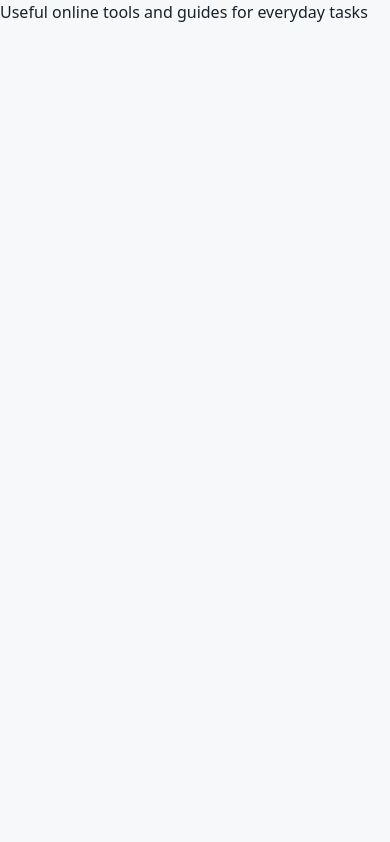
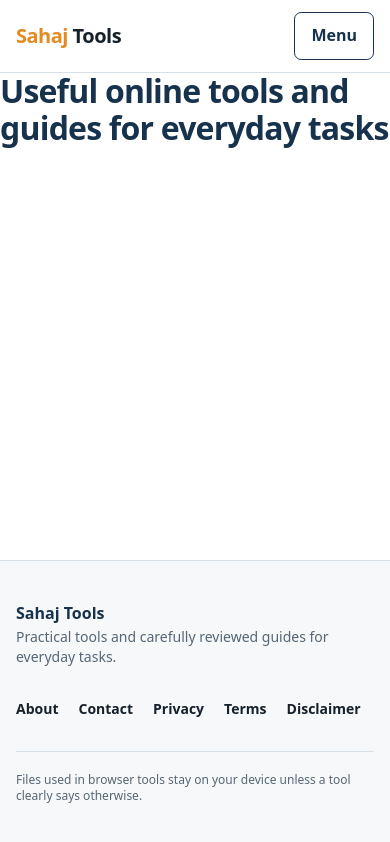
Before and after one commit to BHAWANISHANKARMARU/sakalakaboomboom, a Next.js app: page / in a window 390 px wide. Built offline with nearby package versions, Linux system fonts and the light colour scheme.

Commit message:
feat: build responsive design system and site shell

```diff
--- a/src/app/globals.css
+++ b/src/app/globals.css
@@ -1,19 +1,119 @@
 @import "tailwindcss";
 
 :root {
-  --background: #f6f8fa;
-  --foreground: #17212b;
+  --navy: #17324d;
+  --blue: #1769aa;
+  --saffron: #e58a1f;
+  --ink: #17212b;
+  --paper: #f6f8fa;
+  --line: #d8e0e7;
+  --muted: #566676;
+  --white: #fff;
+  --danger: #b42318;
 }
-
 @theme inline {
-  --color-background: var(--background);
-  --color-foreground: var(--foreground);
+  --color-navy: var(--navy);
+  --color-blue: var(--blue);
+  --color-saffron: var(--saffron);
+  --color-ink: var(--ink);
+  --color-paper: var(--paper);
+  --color-line: var(--line);
+  --color-muted: var(--muted);
   --font-sans: ui-sans-serif, system-ui, sans-serif;
-  --font-mono: ui-monospace, SFMono-Regular, monospace;
 }
-
+* {
+  box-sizing: border-box;
+}
+html {
+  overflow-x: hidden;
+  scroll-behavior: smooth;
+}
 body {
-  background: var(--background);
-  color: var(--foreground);
-  font-family: ui-sans-serif, system-ui, sans-serif;
+  margin: 0;
+  background: var(--white);
+  color: var(--ink);
+  font-family:
+    ui-sans-serif,
+    system-ui,
+    -apple-system,
+    "Segoe UI",
+    sans-serif;
+  line-height: 1.6;
 }
+a {
+  color: inherit;
+  text-decoration: none;
+}
+button,
+input,
+textarea,
+select {
+  font: inherit;
+}
+button,
+a,
+input,
+textarea,
+select {
+  outline-color: var(--blue);
+  outline-offset: 3px;
+}
+h1,
+h2,
+h3 {
+  color: var(--navy);
+  font-weight: 750;
+  letter-spacing: -0.025em;
+  line-height: 1.15;
+  text-wrap: balance;
+}
+h1 {
+  font-size: clamp(2rem, 6vw, 3.8rem);
+}
+h2 {
+  font-size: clamp(1.45rem, 3vw, 2.15rem);
+}
+p {
+  max-width: 68ch;
+}
+.button {
+  display: inline-flex;
+  min-height: 44px;
+  align-items: center;
+  justify-content: center;
+  gap: 0.5rem;
+  border-radius: 0.45rem;
+  border: 1px solid var(--navy);
+  background: var(--navy);
+  color: white;
+  padding: 0.65rem 1rem;
+  font-weight: 700;
+  cursor: pointer;
+}
+.button.secondary {
+  background: white;
+  color: var(--navy);
+}
+.field {
+  width: 100%;
+  min-height: 48px;
+  border: 1px solid var(--line);
+  border-radius: 0.45rem;
+  background: white;
+  padding: 0.75rem;
+}
+.eyebrow {
+  color: var(--blue);
+  font-size: 0.78rem;
+  font-weight: 800;
+  letter-spacing: 0.1em;
+  text-transform: uppercase;
+}
+@media (prefers-reduced-motion: reduce) {
+  *,
+  *::before,
+  *::after {
+    scroll-behavior: auto !important;
+    transition: none !important;
+  }
+}
--- a/src/app/layout.tsx
+++ b/src/app/layout.tsx
@@ -1,5 +1,7 @@
 import type { Metadata } from "next";
 import type { ReactNode } from "react";
+import { Footer } from "@/components/layout/footer";
+import { Header } from "@/components/layout/header";
 import "./globals.css";
 
 export const metadata: Metadata = {
@@ -10,7 +12,11 @@ export const metadata: Metadata = {
 export default function RootLayout({ children }: { children: ReactNode }) {
   return (
     <html lang="en" className="h-full antialiased">
-      <body className="flex min-h-full flex-col">{children}</body>
+      <body className="flex min-h-full flex-col">
+        <Header />
+        <div className="flex-1">{children}</div>
+        <Footer />
+      </body>
     </html>
   );
 }
--- /dev/null
+++ b/src/components/layout/footer.tsx
@@ -0,0 +1,38 @@
+import Link from "next/link";
+import { PageContainer } from "./page-container";
+export function Footer() {
+  return (
+    <footer className="border-line bg-paper mt-20 border-t py-10">
+      <PageContainer>
+        <div className="grid gap-8 sm:grid-cols-2">
+          <div>
+            <p className="text-navy font-black">Sahaj Tools</p>
+            <p className="text-muted text-sm">
+              Practical tools and carefully reviewed guides for everyday tasks.
+            </p>
+          </div>
+          <nav
+            aria-label="Footer navigation"
+            className="flex flex-wrap content-start gap-x-5 gap-y-2 text-sm font-semibold"
+          >
+            {[
+              ["About", "/about"],
+              ["Contact", "/contact"],
+              ["Privacy", "/privacy-policy"],
+              ["Terms", "/terms"],
+              ["Disclaimer", "/disclaimer"],
+            ].map(([label, href]) => (
+              <Link href={href} key={href}>
+                {label}
+              </Link>
+            ))}
+          </nav>
+        </div>
+        <p className="border-line text-muted mt-8 border-t pt-5 text-xs">
+          Files used in browser tools stay on your device unless a tool clearly
+          says otherwise.
+        </p>
+      </PageContainer>
+    </footer>
+  );
+}
--- /dev/null
+++ b/src/components/layout/header.tsx
@@ -0,0 +1,33 @@
+import Link from "next/link";
+import { navigationItems } from "@/content/navigation";
+import { MobileNavigation } from "./mobile-navigation";
+import { PageContainer } from "./page-container";
+export function Header() {
+  return (
+    <header className="border-line relative border-b bg-white">
+      <PageContainer className="flex min-h-18 items-center justify-between gap-6">
+        <Link href="/" className="text-navy text-xl font-black tracking-tight">
+          <span className="text-saffron">Sahaj</span> Tools
+        </Link>
+        <nav
+          aria-label="Primary navigation"
+          className="hidden items-center gap-6 md:flex"
+        >
+          {navigationItems.map((item) => (
+            <Link
+              className="text-navy hover:text-blue font-semibold"
+              href={item.href}
+              key={item.href}
+            >
+              {item.label}
+            </Link>
+          ))}
+          <Link className="text-blue font-semibold" href="/search">
+            Search
+          </Link>
+        </nav>
+        <MobileNavigation />
+      </PageContainer>
+    </header>
+  );
+}
--- /dev/null
+++ b/src/components/layout/mobile-navigation.tsx
@@ -0,0 +1,58 @@
+"use client";
+import Link from "next/link";
+import { useEffect, useRef, useState } from "react";
+import { navigationItems } from "@/content/navigation";
+export function MobileNavigation() {
+  const [open, setOpen] = useState(false);
+  const button = useRef<HTMLButtonElement>(null);
+  useEffect(() => {
+    const close = (event: KeyboardEvent) => {
+      if (event.key === "Escape") {
+        setOpen(false);
+        button.current?.focus();
+      }
+    };
+    document.addEventListener("keydown", close);
+    return () => document.removeEventListener("keydown", close);
+  }, []);
+  return (
+    <div className="md:hidden">
+      <button
+        ref={button}
+        className="button secondary"
+        aria-expanded={open}
+        aria-controls="mobile-menu"
+        aria-label={open ? "Close menu" : "Open menu"}
+        onClick={() => setOpen(!open)}
+      >
+        {open ? "Close" : "Menu"}
+      </button>
+      {open && (
+        <nav
+          id="mobile-menu"
+          aria-label="Mobile navigation"
+          className="border-line absolute inset-x-0 top-full z-20 border-b bg-white p-4 shadow-sm"
+        >
+          <div className="mx-auto grid max-w-6xl gap-1">
+            {navigationItems.map((item) => (
+              <Link
+                className="hover:bg-paper min-h-11 rounded px-3 py-2 font-semibold"
+                href={item.href}
+                key={item.href}
+                onClick={() => setOpen(false)}
+              >
+                {item.label}
+              </Link>
+            ))}
+            <Link
+              className="hover:bg-paper min-h-11 rounded px-3 py-2 font-semibold"
+              href="/search"
+            >
+              Search
+            </Link>
+          </div>
+        </nav>
+      )}
+    </div>
+  );
+}
--- /dev/null
+++ b/src/components/layout/page-container.tsx
@@ -0,0 +1,16 @@
+import type { ReactNode } from "react";
+export function PageContainer({
+  children,
+  className = "",
+}: {
+  children: ReactNode;
+  className?: string;
+}) {
+  return (
+    <div
+      className={`mx-auto w-full max-w-6xl px-4 sm:px-6 lg:px-8 ${className}`}
+    >
+      {children}
+    </div>
+  );
+}
--- /dev/null
+++ b/src/components/ui/ad-placeholder.tsx
@@ -0,0 +1,12 @@
+import { siteConfig } from "@/config/site";
+export function AdPlaceholder() {
+  if (!siteConfig.adsEnabled) return null;
+  return (
+    <aside
+      aria-label="Advertisement"
+      className="border-line bg-paper text-muted my-8 min-h-24 border p-3 text-center text-xs"
+    >
+      Advertisement
+    </aside>
+  );
+}
--- /dev/null
+++ b/src/components/ui/breadcrumbs.tsx
@@ -0,0 +1,28 @@
+import Link from "next/link";
+export function Breadcrumbs({
+  items,
+}: {
+  items: { label: string; href?: string }[];
+}) {
+  return (
+    <nav aria-label="Breadcrumb" className="text-muted text-sm">
+      <ol className="flex flex-wrap gap-2">
+        {items.map((item, index) => (
+          <li className="flex gap-2" key={`${item.label}-${index}`}>
+            {item.href ? (
+              <Link
+                className="hover:text-blue hover:underline"
+                href={item.href}
+              >
+                {item.label}
+              </Link>
+            ) : (
+              <span aria-current="page">{item.label}</span>
+            )}
+            {index < items.length - 1 && <span aria-hidden="true">/</span>}
+          </li>
+        ))}
+      </ol>
+    </nav>
+  );
+}
--- /dev/null
+++ b/src/components/ui/category-card.tsx
@@ -0,0 +1,23 @@
+import Link from "next/link";
+export function CategoryCard({
+  title,
+  description,
+  href,
+}: {
+  title: string;
+  description: string;
+  href: string;
+}) {
+  return (
+    <Link
+      href={href}
+      className="group border-line hover:border-saffron border-t-2 py-5 transition-colors"
+    >
+      <h3 className="group-hover:text-blue text-lg">{title}</h3>
+      <p className="text-muted mt-2 text-sm">{description}</p>
+      <span className="text-blue mt-4 inline-block text-sm font-bold">
+        Explore →
+      </span>
+    </Link>
+  );
+}
--- /dev/null
+++ b/src/components/ui/section-heading.tsx
@@ -0,0 +1,17 @@
+export function SectionHeading({
+  eyebrow,
+  title,
+  description,
+}: {
+  eyebrow?: string;
+  title: string;
+  description?: string;
+}) {
+  return (
+    <div className="grid gap-2">
+      {eyebrow && <p className="eyebrow">{eyebrow}</p>}
+      <h2>{title}</h2>
+      {description && <p className="text-muted">{description}</p>}
+    </div>
+  );
+}
```
Also changed, not shown: 1 other file (tests, documents, lock files or other folders).
